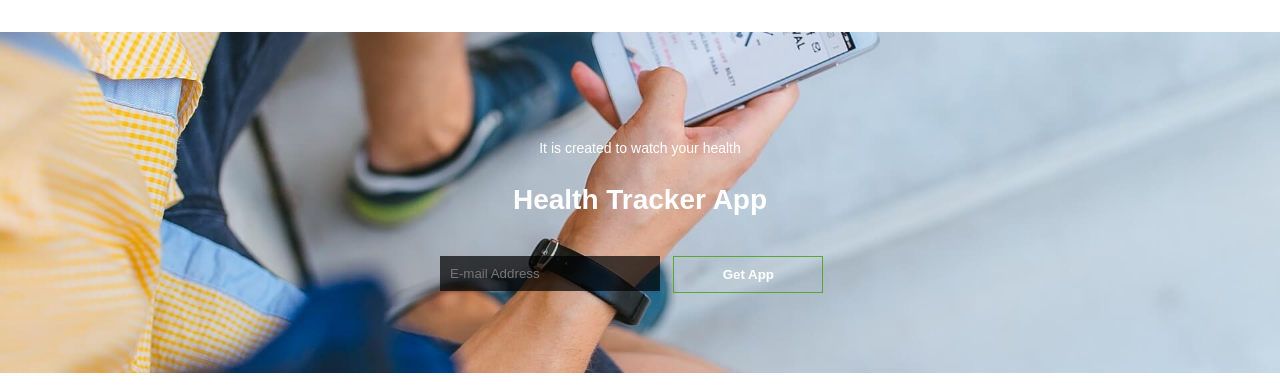
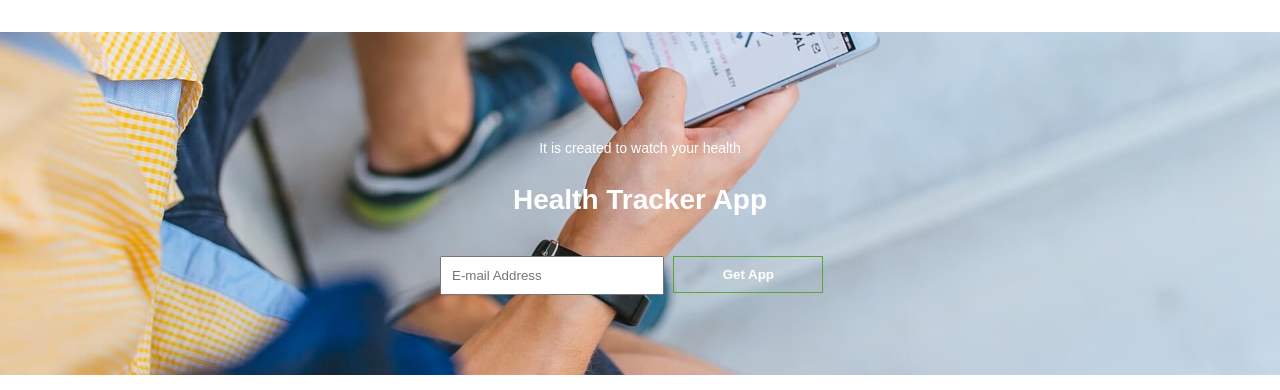
Before and after one commit to ysmayyldev/homework12, a plain HTML site: page index.html in a window 1280 px wide. Shown: the top 390 px of the page. Drawn offline with Linux system fonts and the light colour scheme.

Commit message:
first commit

```diff
--- a/index.html
+++ b/index.html
@@ -22,7 +22,7 @@
             </div>
             <div class="row pt-7 pb-7 justify">
                 <div class="col-7">
-                    <input type="email" placeholder="E-mail Address" class="border-bottom pt-1 pr-1 pb-1 pl-1 width-200 border-none border-bottom" >
+                    <input type="email" placeholder="E-mail Address" class="border-bottom pt-1 pr-1 pb-1 pl-1 width-200 border-bottom" >
                 </div>
                 <div class="col-5">
                     <input type="button" value="Get App" class="cursor text-white text-weight pt-1 pb-1 pl-1 pr-1 width-150 effect">
```
